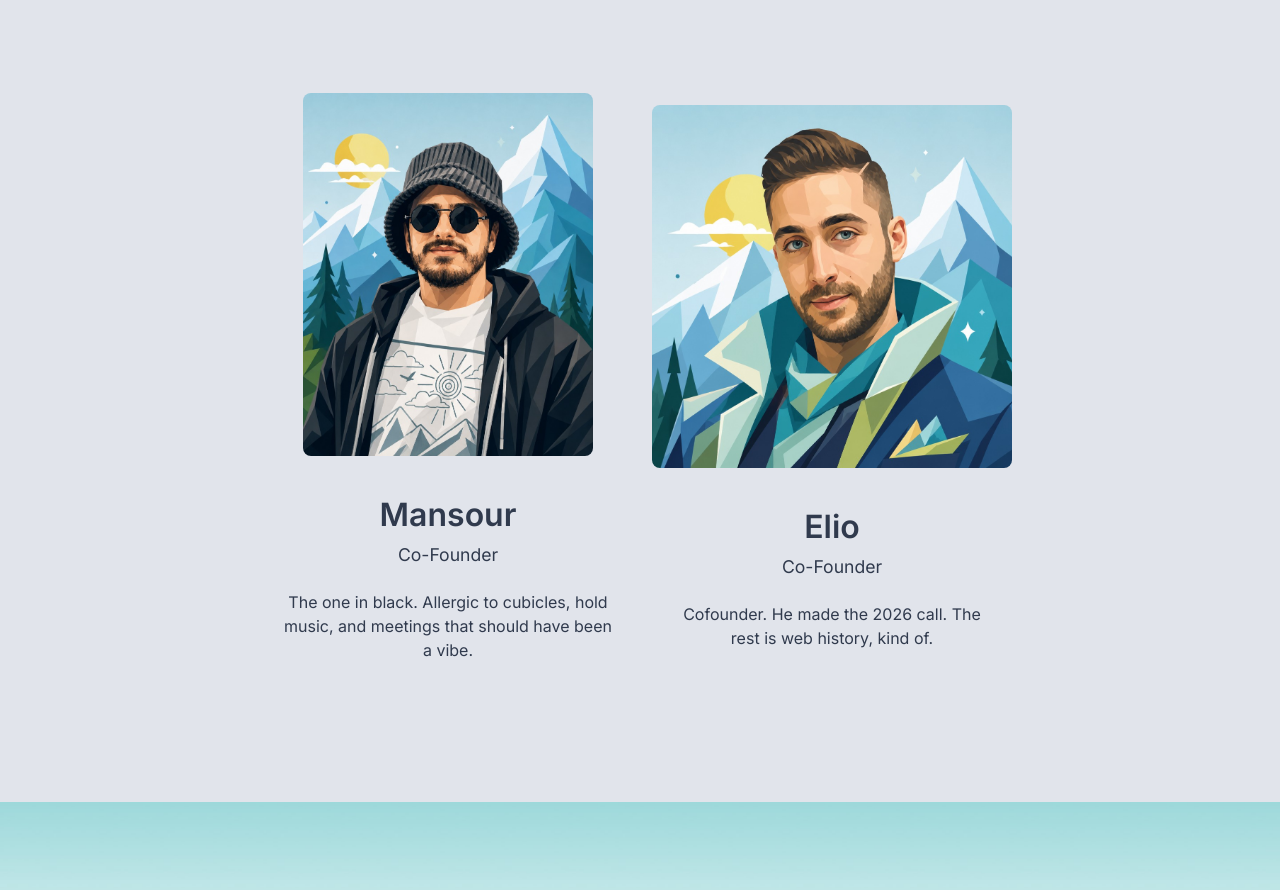
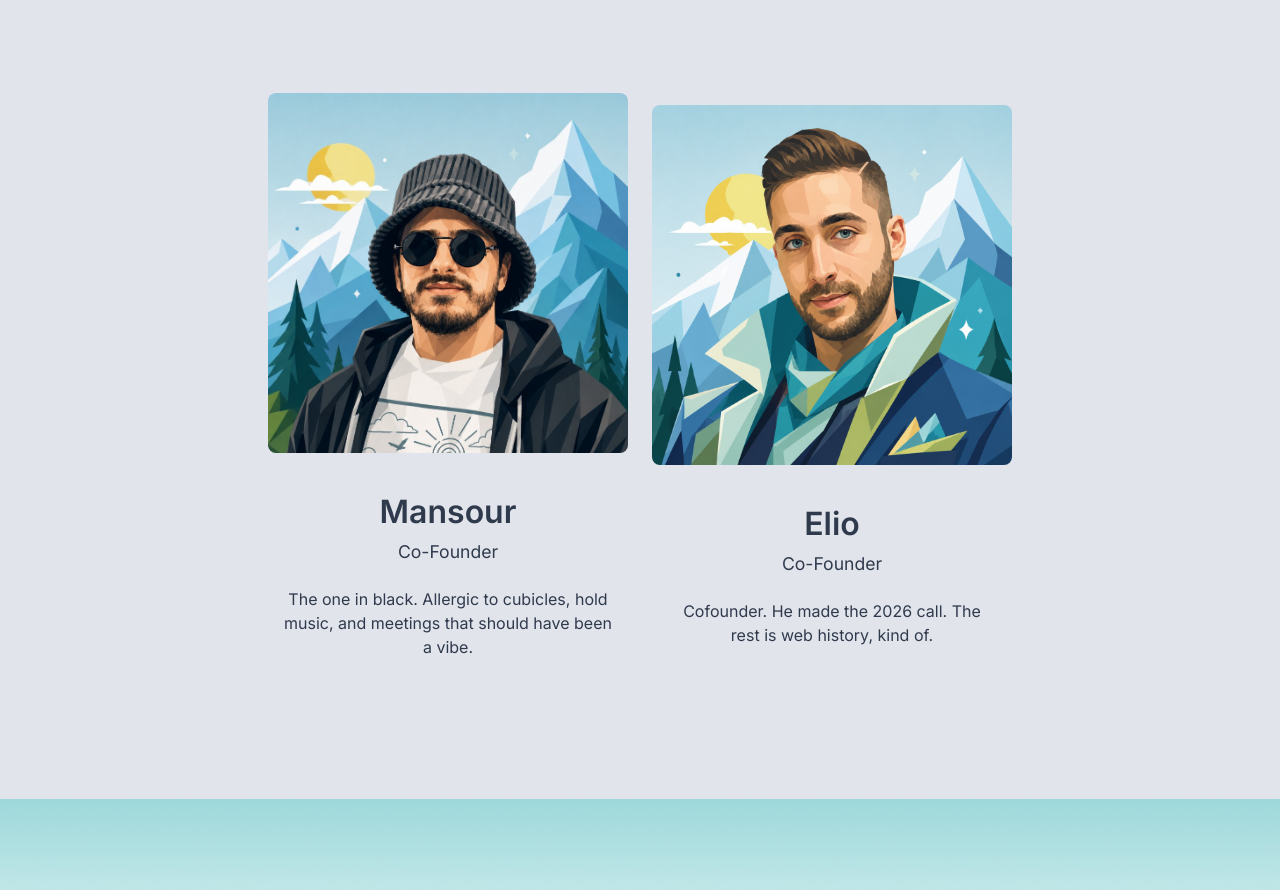
Before and after one commit to Mkhoury99/amazing-websites, a plain HTML site: page about.html in a window 1280 px wide. Shown: the part 1769-2659 px from the top of the page. Drawn offline with Linux system fonts and the light colour scheme.

Commit message:
Keep both founder photos the same size on About.
Co-authored-by: Cursor <cursoragent@cursor.com>

```diff
--- a/about.html
+++ b/about.html
@@ -7,7 +7,7 @@
   <meta http-equiv="Cache-Control" content="no-cache, no-store, must-revalidate" />
   <link rel="icon" type="image/png" href="img/favicon.png" />
   <title>About | Amazing Websites</title>
-  <link rel="stylesheet" href="css/style.css?v=20260905c" />
+  <link rel="stylesheet" href="css/style.css?v=20260905d" />
 </head>
 
 <body>
--- a/css/style.css
+++ b/css/style.css
@@ -819,7 +819,17 @@ iframe {
   width: 100%;
 }
 
+.team_founders .item-team__img {
+  width: 100%;
+  max-width: 360px;
+  height: 360px;
+  overflow: hidden;
+}
+
 .team_founders .item-team__img img {
+  width: 100%;
+  height: 100%;
+  object-fit: cover;
   object-position: top center;
 }
 
@@ -831,12 +841,15 @@ iframe {
 }
 
 .item-team__img {
+  width: 100%;
   max-width: 360px;
   height: 363px;
   margin-bottom: 40px;
+  overflow: hidden;
 }
 
 .item-team__img img {
+  display: block;
   width: 100%;
   height: 100%;
   border-radius: 8px;
```
